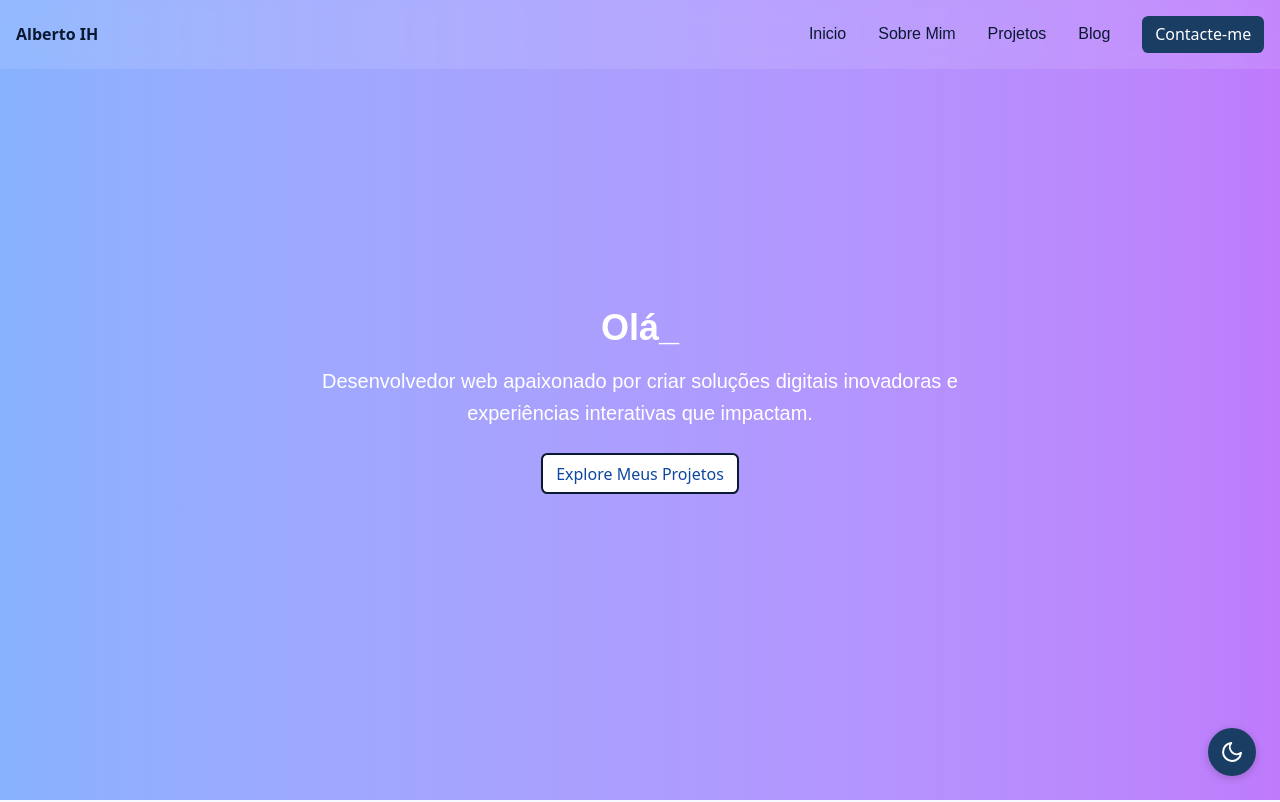
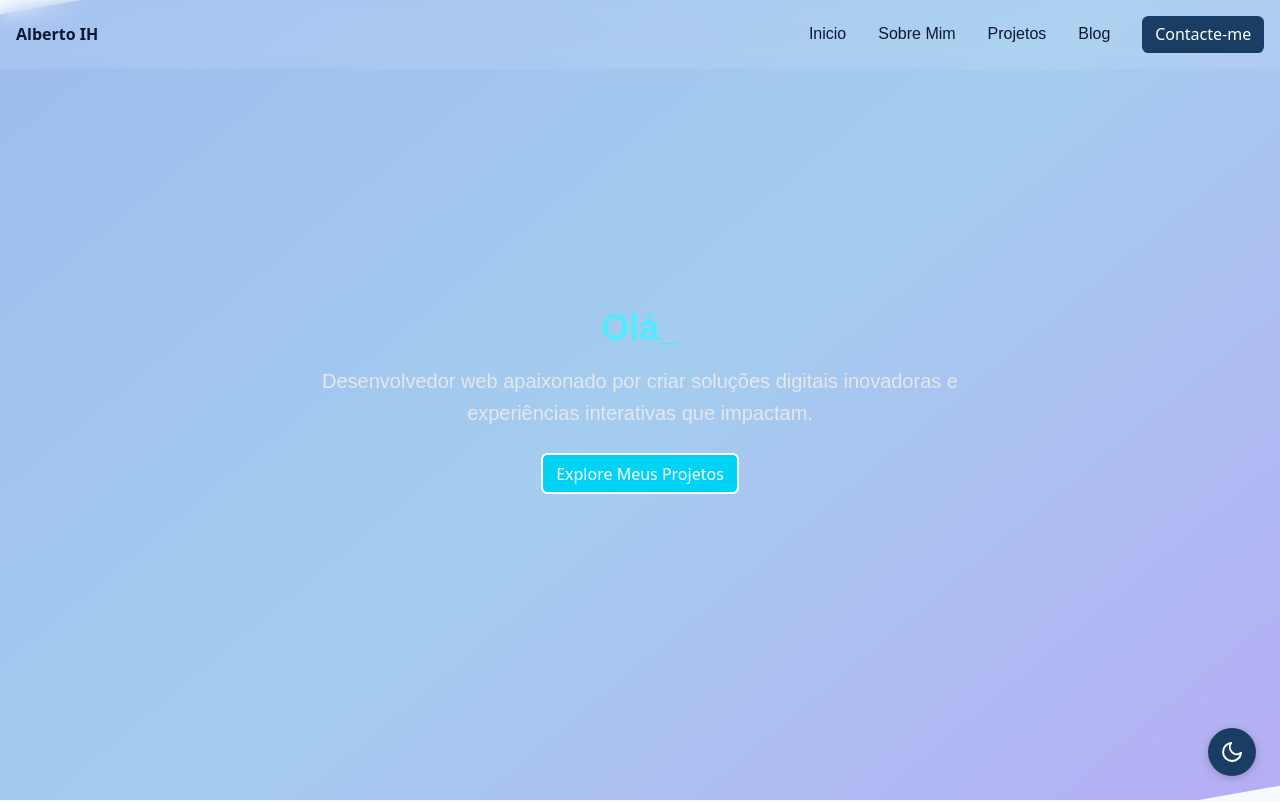
Before and after one commit to ahamuyel/alber701h, a Next.js app: page / in a window 1280 px wide. Shown: the top 802 px of the page. Built offline with nearby package versions, Linux system fonts and the light colour scheme.

Commit message:
header com a nimacao

```diff
--- a/app/components/Home.jsx
+++ b/app/components/Home.jsx
@@ -48,39 +48,48 @@ export default function HomeSection() {
   }, [charIndex, isTyping, currentPhraseIndex, phrases]);
 
   return (
-    <section id="home" className="min-h-screen flex items-center justify-center relative overflow-hidden">
+    <section id="home" className="min-h-screen flex items-center justify-center relative overflow-hidden bg-gray-900">
       <motion.div
-        className="absolute inset-0 bg-gradient-to-r from-blue-500 to-purple-600"
+        className="absolute inset-[-10%] bg-gradient-to-r from-cyan-500 via-purple-500 to-indigo-600"
         animate={{
-          scale: [1, 1.2, 1],
-          opacity: [0.5, 0.7, 0.5],
+          scale: [1, 1.05, 1],
+          rotate: [0, 15, -15, 0],
+          borderRadius: ['0%', '15%', '5%', '0%'],
+          opacity: [0.4, 0.6, 0.4],
+          background: [
+            'linear-gradient(90deg, #06b6d4, #8b5cf6, #4f46e5)',
+            'linear-gradient(135deg, #8b5cf6, #4f46e5, #06b6d4)',
+            'linear-gradient(180deg, #4f46e5, #06b6d4, #8b5cf6)',
+            'linear-gradient(90deg, #06b6d4, #8b5cf6, #4f46e5)',
+          ],
         }}
         transition={{
-          duration: 5,
-          ease: "easeInOut",
+          duration: 8,
+          ease: 'easeInOut',
           repeat: Infinity,
-          repeatType: "reverse",
+          repeatType: 'loop',
+          times: [0, 0.3, 0.6, 1],
         }}
       />
       <div className="text-center px-4 relative z-10">
         <motion.h2
-          className="text-3xl md:text-4xl font-bold mb-4 text-white"
+          className="text-3xl md:text-4xl font-bold mb-4 text-cyan-300"
           initial={{ opacity: 0, y: 50 }}
           animate={{ opacity: 1, y: 0 }}
           transition={{ duration: 0.8 }}
         >
           {displayedText}
-          <span className="animate-pulse">_</span>
+          <span className="animate-pulse text-cyan-300">_</span>
         </motion.h2>
         <motion.p
-          className="text-lg md:text-xl mb-6 max-w-2xl mx-auto text-white"
+          className="text-lg md:text-xl mb-6 max-w-2xl mx-auto text-gray-200"
           initial={{ opacity: 0, y: 50 }}
           animate={{ opacity: 1, y: 0 }}
           transition={{ duration: 0.8, delay: 0.2 }}
         >
           Desenvolvedor web apaixonado por criar soluções digitais inovadoras e experiências interativas que impactam.
         </motion.p>
-        <Link href="#projects" className="home-btn inline-block px-6 py-3 bg-white text-blue-900 rounded">
+        <Link href="#projects" className="home-btn inline-block px-6 py-3 bg-cyan-400 text-white rounded hover:bg-indigo-600 transition-colors">
           Explore Meus Projetos
         </Link>
       </div>
--- a/app/components/navbar/Navbar.tsx
+++ b/app/components/navbar/Navbar.tsx
@@ -26,7 +26,7 @@ export default function Navbar() {
 
   return (
     <div>
-      <nav className="p-4 fixed w-full top-0 z-10">
+      <nav className="p-4 fixed w-full top-0 z-50 bg-gradient-to-r from-teal-600/80 to-coral-500/80 backdrop-blur-md">
         <div className="container mx-auto flex justify-between items-center">
           <Logo />
           <ul className="flex space-x-6">
@@ -38,7 +38,7 @@ export default function Navbar() {
             aria-label="Toggle menu"
           >
             <svg
-              className="w-6 h-6 text-accent"
+              className="w-6 h-6 text-coral-500"
               fill="none"
               stroke="currentColor"
               viewBox="0 0 24 24"
@@ -56,7 +56,7 @@ export default function Navbar() {
         <MobileMenu isOpen={isOpen} toggleMenu={toggleMenu} />
       </nav>
       <button
-        className="theme-toggle"
+        className="theme-toggle fixed bottom-8 right-4 p-2 bg-teal-600 text-white rounded-full hover:bg-coral-500 transition-colors"
         onClick={toggleTheme}
         aria-label="Toggle theme"
       >
--- a/app/styles.css
+++ b/app/styles.css
@@ -86,16 +86,6 @@ nav {
   background: #000;
 } */
 
-.home-btn {
-  background-color: #ffffff;
-  color: #0d47a1;
-  border-radius: 8px;
-  transition: background-color 0.3s ease;
-}
-
-.home-btn:hover {
-  background-color: #e0f7fa;
-}
 section#home {
   background: var(--background);
   color: var(--text);
@@ -114,7 +104,7 @@ section#home p {
 }
 
 section#home .home-btn {
-  border: solid 0.14rem var(--text);
+  border: solid 0.14rem white;
   border-radius: var(--border-radius);
   padding: var(--padding-btn);
   transition: background-color 0.3s ease, color 0.3s ease;
```
